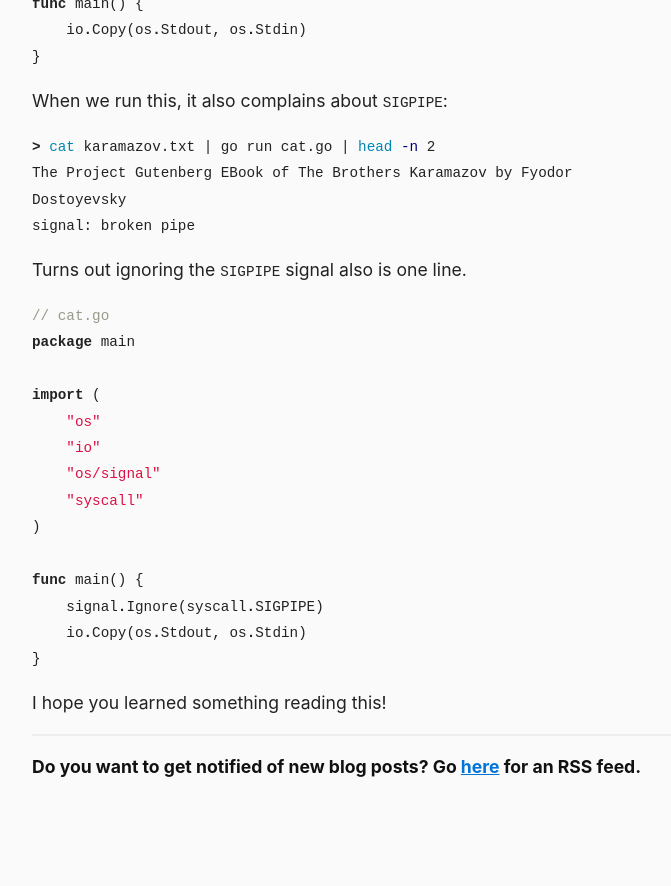
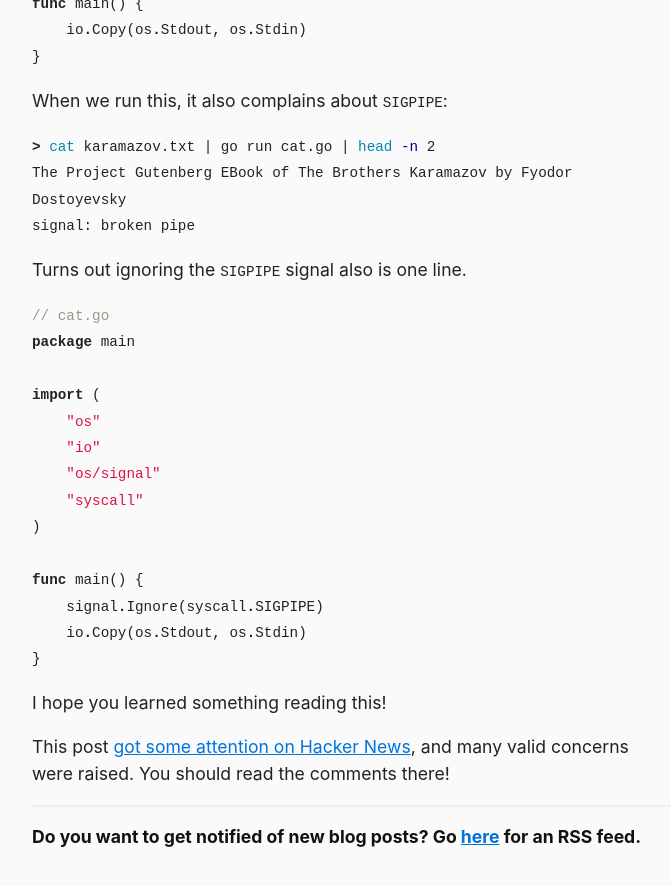
Before and after one commit to vegarsti/vegarsti.github.io, a Jekyll site: the page built from _posts/2020-03-21-how-do-pipes-work-sigpipe.md, in a window 1280 px wide and 900 px high, scrolled down 4283 px. Shown: the top 886 px of the window, without its empty margins (288-959 px from the left). Built offline with Jekyll 4.4.1, drawn with Linux system fonts in a browser that asks for light colours; nearby versions of some CDN libraries; before the commit the page ends 5113 px from its top, so only the background shows below that.

Commit message:
Link to Hacker News

````diff
--- a/_posts/2020-03-21-how-do-pipes-work-sigpipe.md
+++ b/_posts/2020-03-21-how-do-pipes-work-sigpipe.md
@@ -221,3 +221,6 @@ func main() {
 ```
 
 I hope you learned something reading this!
+
+This post [got some attention on Hacker News](https://news.ycombinator.com/item?id=22647539), and many valid concerns were raised.
+You should read the comments there!
````
